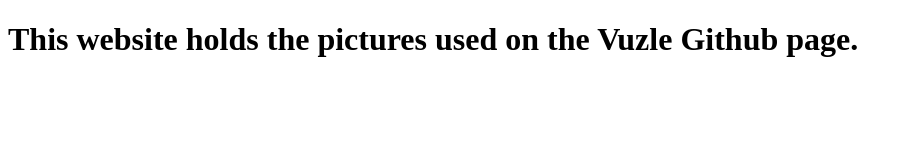
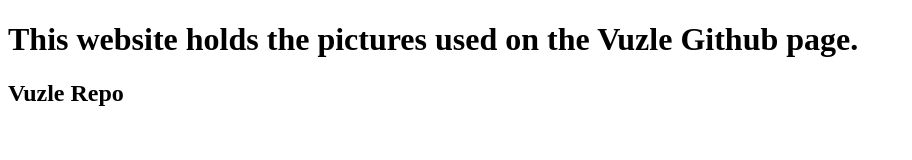
Before and after one commit to DiamondOreMaster/Vuzle-Website, a plain HTML site: page index.html in a window 1280 px wide. Shown: the whole page, without its empty margins (0-912 px from the left). Drawn offline with Linux system fonts and the light colour scheme.

Commit message:
more changes

```diff
--- a/index.html
+++ b/index.html
@@ -10,6 +10,7 @@
 
 <body>
     <h1>This website holds the pictures used on the Vuzle Github page.</h1>
+    <h2 href="https://github.com/DiamondOreMaster/Vuzle/tree/main">Vuzle Repo</h2>
 </body>
 
 </html>
```
